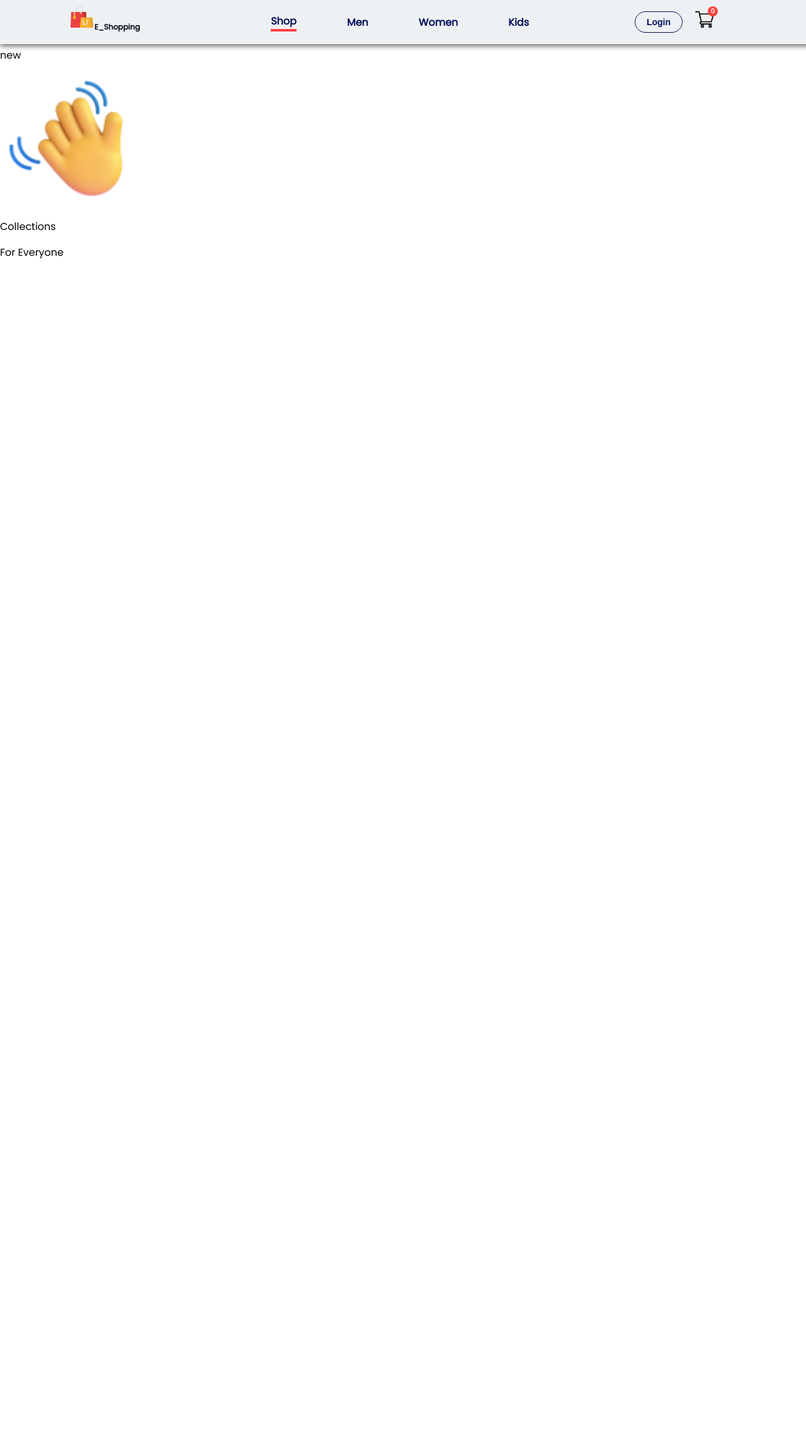
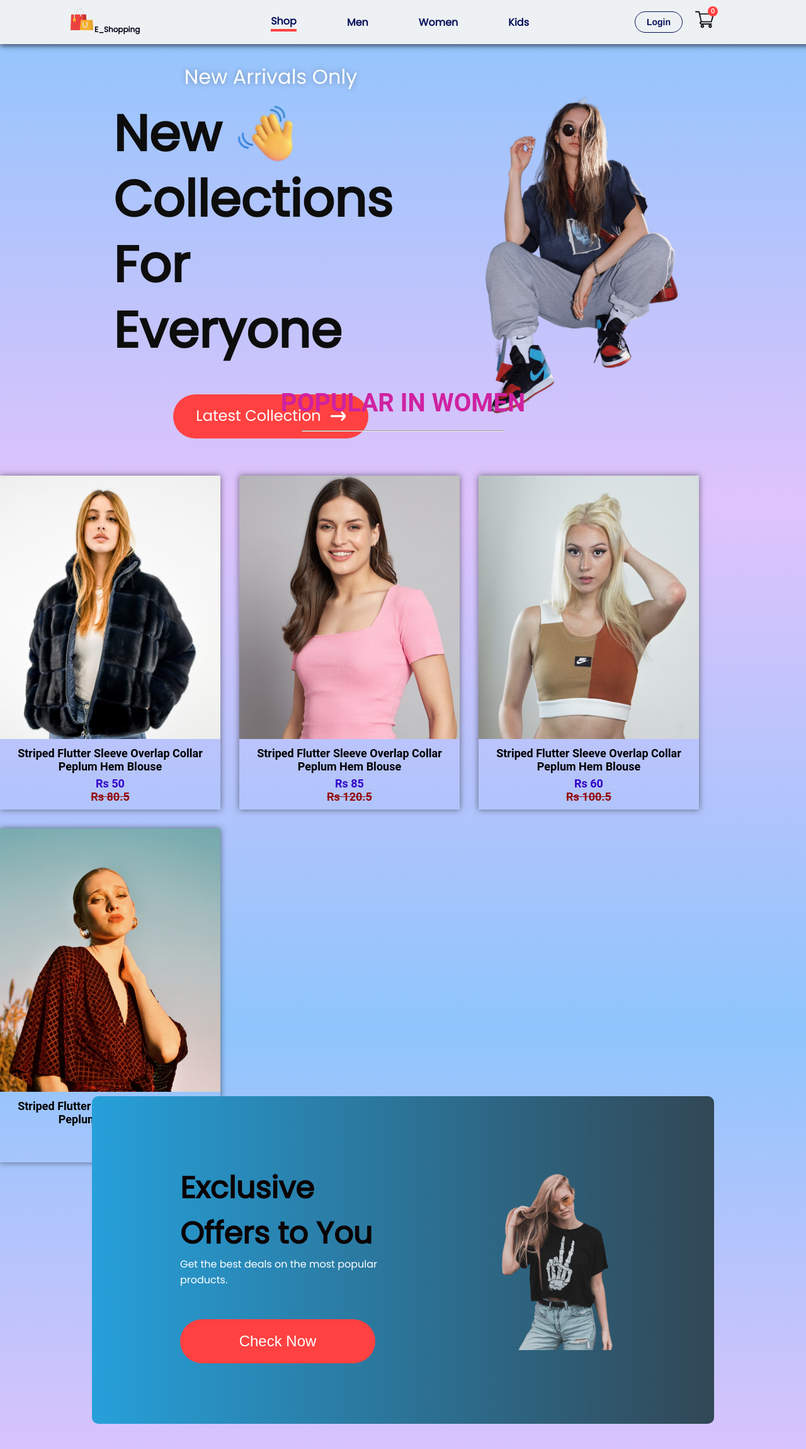
Before and after one commit to sithumjee/E_SHOPPING, a React (Create React App) app in the folder frontend/: page / in a window 1280 px wide. Shown: the top 2300 px of the page at 63% size. Before the commit the page ends 800 px from the top, so only its background shows below. Built offline with nearby package versions, Linux system fonts and the light colour scheme.

Commit message:
home page

```diff
--- a/frontend/src/Components/Hero/Hero.css
+++ b/frontend/src/Components/Hero/Hero.css
@@ -0,0 +1,76 @@
+.hero {
+  height: 100vh;
+  background-color: #8ec5fc;
+  background-image: linear-gradient(180deg, #8ec5fc 0%, #e0c3fc 100%);
+  display: flex;
+  border: none;
+}
+
+.hero-left {
+  flex: 1;
+  display: flex;
+  flex-direction: column;
+  justify-content: center;
+  align-items: center;
+  gap: 20px;
+  padding-left: 180px;
+  line-height: 1.1;
+}
+
+.hero-left h2 {
+  font-size: 2rem;
+  font-weight: 500;
+  color: #ffffff;
+  text-shadow: 0 0 10px rgba(0, 0, 0, 0.3);
+  padding-left: 0;
+}
+
+.hero-left p {
+  font-size: 5rem;
+  line-height: 1.3;
+  font-weight: bolder;
+  color: #0d0d0d;
+  /* text-shadow: 0 0 10px rgba(0, 0, 0, 0.3); */
+}
+
+.hand-hand-icon {
+  display: flex;
+  align-items: center;
+  gap: 20px;
+}
+
+.hand-hand-icon img {
+  width: 100px;
+}
+
+.hero-latest-btn {
+  display: flex;
+  align-items: center;
+  gap: 15px;
+  width: 310px;
+  height: 70px;
+  border-radius: 75px;
+  margin-top: 30px;
+  background-color: #ff4141;
+  color: white;
+  font-size: 1.5rem;
+  font-weight: 500px;
+  justify-content: center;
+}
+
+.hero-latest-btn:hover {
+  background-color: #b71d1d;
+  color: white;
+}
+
+.hero-right {
+  flex: 1;
+  display: flex;
+  justify-content: center;
+  align-items: center;
+  margin-right: 100px;
+}
+
+.hero-right img {
+  width: 400px;
+}
--- a/frontend/src/Components/Hero/Hero.jsx
+++ b/frontend/src/Components/Hero/Hero.jsx
@@ -1,6 +1,8 @@
 import React from "react";
 import "./Hero.css";
 import hand_icon from "../Assets/hand_icon.png";
+import arrow from "../Assets/arrow.png";
+import hero_image from "../Assets/hero_image.png";
 
 const Hero = () => {
   return (
@@ -9,16 +11,22 @@ const Hero = () => {
         <h2>New Arrivals Only</h2>
         <div>
           <div className="hand-hand-icon">
-            <p>new</p>
+            <p>New</p>
             <img src={hand_icon} alt="" />
           </div>
           <p>Collections</p>
           <p>For Everyone</p>
         </div>
 
-        <div className="hero-latest-btn"></div>
+        <div className="hero-latest-btn">
+          <div>Latest Collection</div>
+          <img src={arrow} alt="" />
+        </div>
       </div>
-      <div className="hero-right"></div>
+
+      <div className="hero-right">
+        <img src={hero_image} alt="" />
+      </div>
     </div>
   );
 };
--- /dev/null
+++ b/frontend/src/Components/Items/Items.css
@@ -0,0 +1,35 @@
+.item {
+  width: 350px;
+  box-shadow: 0 0 10px rgba(0, 0, 0, 0.5);
+  padding-bottom: 10px;
+}
+
+.item p {
+  font-size: 18px;
+  font-weight: bold;
+  color: #000000;
+  margin: 6px 0;
+}
+
+.tem-prices {
+  display: flex;
+  gap: 20px;
+}
+
+.item-price-new {
+  color: #3200c8;
+  font-size: 18px;
+  font-weight: 600;
+}
+
+.item-price-old {
+  color: #930a0a;
+  font-size: 18px;
+  font-weight: 600;
+  text-decoration: line-through;
+}
+
+.item:hover {
+  transform: scale(1.05);
+  transition: 0.6s;
+}
--- /dev/null
+++ b/frontend/src/Components/Items/Items.jsx
@@ -0,0 +1,17 @@
+import React from "react";
+import "./Items.css";
+
+function Items(props) {
+  return (
+    <div className="item">
+      <img src={props.image} alt="" />
+      <p>{props.name}</p>
+      <div className="item-prices">
+        <div className="item-price-new">Rs {props.new_price}</div>
+        <div className="item-price-old">Rs {props.old_price}</div>
+      </div>
+    </div>
+  );
+}
+
+export default Items;
--- /dev/null
+++ b/frontend/src/Components/Offers/Offers.css
@@ -0,0 +1,71 @@
+section {
+  height: 80vh;
+  padding: 50px;
+  display: flex;
+  align-items: center;
+  justify-content: center;
+  background: linear-gradient(180deg, #8ec5fc 0%, #e0c3fc 100%);
+}
+
+.offers {
+  width: 60%;
+  height: 60vh;
+  display: flex;
+  justify-content: space-between;
+  align-items: center;
+  padding: 20px 140px;
+  background: #314755; /* fallback for old browsers */
+  background: -webkit-linear-gradient(
+    to right,
+    #26a0da,
+    #314755
+  ); /* Chrome 10-25, Safari 5.1-6 */
+  background: linear-gradient(
+    to right,
+    #26a0da,
+    #314755
+  ); /* W3C, IE 10+/ Edge, Firefox 16+, Chrome 26+, Opera 12+, Safari 7+ */
+  border-radius: 10px;
+}
+
+.offers-left {
+  padding-top: 180px;
+  width: 50%;
+  height: 100%;
+  display: flex;
+  flex-direction: column;
+  align-items: flex-start;
+}
+
+.offers-left h1 {
+  font-size: 3rem;
+  color: #0a0101;
+  font-weight: 1000;
+}
+
+.offers-left p {
+  font-size: 1rem;
+  color: #ffffff;
+  font-weight: 500;
+  margin-bottom: 50px;
+}
+
+.offers-left button {
+  width: 310px;
+  height: 70px;
+  border-radius: 75px;
+  background-color: #ff4141;
+  color: white;
+  font-size: 1.5rem;
+  font-weight: 500px;
+  border: none;
+  cursor: pointer;
+}
+
+.offers-left button:hover {
+  background-color: #b71d1d;
+}
+
+.offers-right img {
+  width: 200px;
+}
--- /dev/null
+++ b/frontend/src/Components/Offers/Offers.jsx
@@ -0,0 +1,24 @@
+import React from "react";
+import "./Offers.css";
+import exclusive from "../Assets/exclusive_image.png";
+
+const Offers = () => {
+  return (
+    <section>
+      <div className="offers">
+        <div className="offers-left">
+          <h1>Exclusive</h1>
+          <h1>Offers to You</h1>
+          <p>Get the best deals on the most popular products.</p>
+          <button>Check Now</button>
+        </div>
+
+        <div className="offers-right">
+          <img src={exclusive} alt="" />
+        </div>
+      </div>
+    </section>
+  );
+};
+
+export default Offers;
--- /dev/null
+++ b/frontend/src/Components/Popular/Popular.css
@@ -0,0 +1,43 @@
+.popular {
+  background-image: linear-gradient(0deg, #8ec5fc 0%, #e0c3fc 100%);
+  display: flex;
+  flex-direction: column;
+  align-items: center;
+  justify-content: center;
+  margin: 0 auto;
+  width: 100%;
+  height: 100vh;
+  padding: 30px 0 0 0;
+  background-color: #f5f5f5;
+  font-family: "Roboto", sans-serif;
+  font-size: 1.5rem;
+  color: #000000;
+  text-align: center;
+  text-decoration: none;
+  border: none;
+  outline: none;
+  cursor: pointer;
+  transition: all 0.3s ease-in-out;
+}
+
+.popular h1 {
+  font-size: 2.5rem;
+  font-weight: 700;
+  margin-bottom: 20px;
+  color: #cf22a1;
+}
+
+.popular hr {
+  width: 25%;
+  height: 6px;
+  background-color: #420737;
+  border-radius: 10px;
+  margin-bottom: 20px;
+}
+
+.popular-item {
+  margin-top: 50px;
+  display: flex;
+  gap: 30px;
+  flex-wrap: wrap;
+}
--- /dev/null
+++ b/frontend/src/Components/Popular/Popular.jsx
@@ -0,0 +1,29 @@
+import React from "react";
+import "./Popular.css";
+import data_products from "../Assets/data";
+import Items from "../Items/Items";
+
+const Popular = () => {
+  return (
+    <div className="popular">
+      <h1>POPULAR IN WOMEN</h1>
+      <hr />
+      <div className="popular-item">
+        {data_products.map((item, i) => {
+          return (
+            <Items
+              key={i}
+              id={item.id}
+              name={item.name}
+              image={item.image}
+              new_price={item.new_price}
+              old_price={item.old_price}
+            />
+          );
+        })}
+      </div>
+    </div>
+  );
+};
+
+export default Popular;
--- a/frontend/src/Pages/Shop.jsx
+++ b/frontend/src/Pages/Shop.jsx
@@ -1,10 +1,14 @@
 import React from "react";
 import Hero from "../Components/Hero/Hero";
+import Popular from "../Components/Popular/Popular";
+import Offers from "../Components/Offers/Offers";
 
 export default function Shop() {
   return (
     <div>
       <Hero />
+      <Popular />
+      <Offers />
     </div>
   );
 }
--- a/frontend/src/index.css
+++ b/frontend/src/index.css
@@ -1,3 +1,7 @@
+* {
+  margin: 0;
+}
+
 body {
   margin: 0;
   font-family: -apple-system, BlinkMacSystemFont, "Segoe UI", "Roboto", "Oxygen",
```
Also changed, not shown: frontend/src/Components/Assets/section-background-image.jpg (added).
